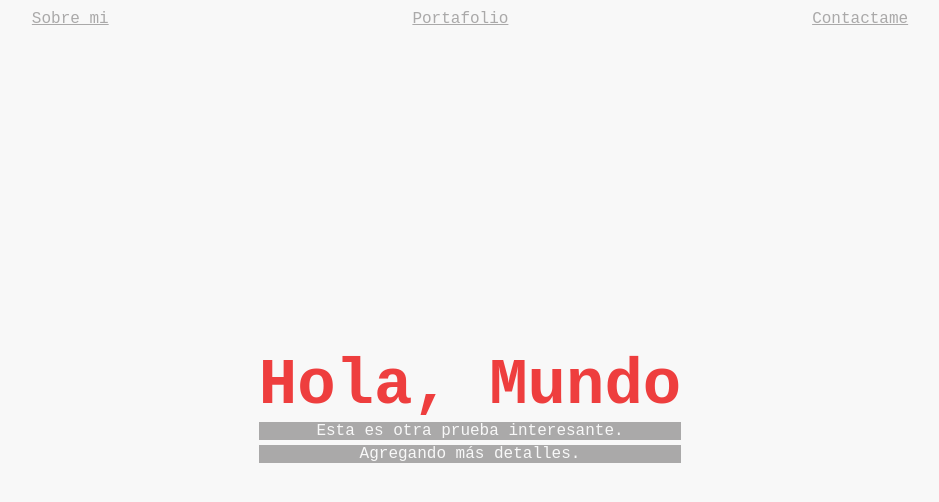
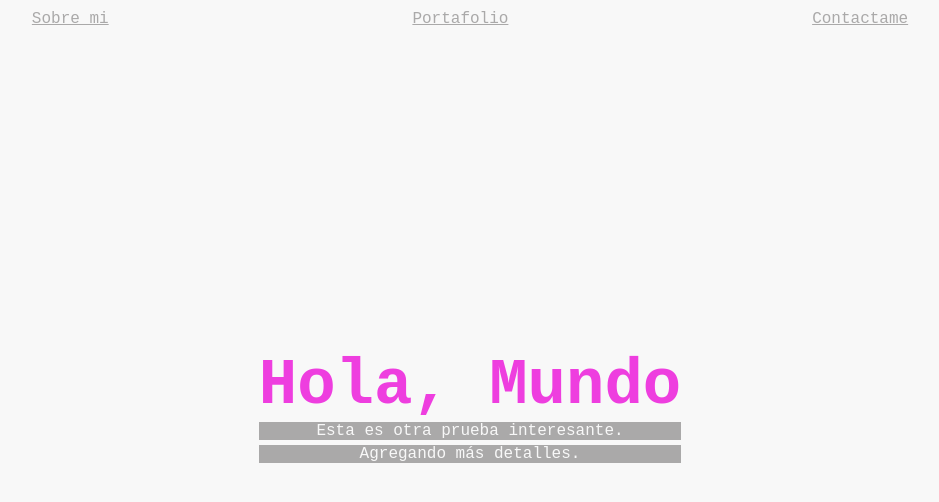
Before and after one commit to karlosremolina/curso-de-terminal-de-platzi, a plain HTML site: page index.html in a window 1280 px wide. Shown: the whole page, without its empty margins (170-1109 px from the left). Drawn offline with Linux system fonts and the light colour scheme.

Commit message:
cambio de color rosado desde cabecera

```diff
--- a/style.css
+++ b/style.css
@@ -50,7 +50,7 @@ main
 .main__title
 {
     font-size: 4em;
-    color: rgb(238, 62, 62);
+    color: rgb(238, 62, 223);
     margin: 0;
     line-height: normal;
 }
```
